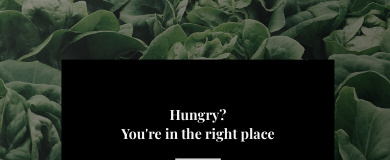
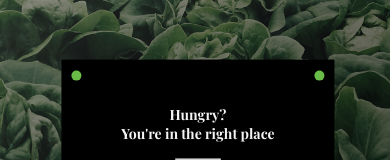
Before and after one commit to anna-ossowska/foodly-app, a React (Create React App) app: page /menu in a window 390 px wide. Shown: the part 206-366 px from the top of the page. Built offline with nearby package versions, Linux system fonts and the light colour scheme; no server answers.

Commit message:
Adding media queries

```diff
--- a/src/components/Layout/Banners/BannerBoard.js
+++ b/src/components/Layout/Banners/BannerBoard.js
@@ -3,6 +3,8 @@ import classes from './BannerBoard.module.css';
 const BannerBoard = () => {
   return (
     <div className={classes['banner-board']}>
+      <div className={classes['circle-1']}>&nbsp;</div>
+      <div className={classes['circle-2']}>&nbsp;</div>
       <h3>
         Hungry?
         <br />
--- a/src/components/Layout/Banners/BannerBoard.module.css
+++ b/src/components/Layout/Banners/BannerBoard.module.css
@@ -3,13 +3,13 @@
   grid-row: 1 / span 3;
   z-index: 2;
   height: 85vh;
-
   padding: 8rem;
   background-color: var(--color-black);
   color: var(--color-grey-light-1);
   display: flex;
   flex-direction: column;
   justify-content: center;
+  position: relative;
 }
 
 .banner-board h3 {
@@ -29,6 +29,33 @@
   font-size: 1.8rem;
   text-align: justify;
   hyphens: auto;
+}
+
+.circle-1 {
+  background-color: #203816;
+  height: 6rem;
+  width: 6rem;
+  border-radius: 50%;
+  position: absolute;
+  top: 5.5rem;
+  right: 10rem;
+}
+
+.circle-2 {
+  background-color: #283625;
+  height: 2.25rem;
+  width: 2.25rem;
+  border-radius: 50%;
+  position: absolute;
+  top: 13rem;
+  right: 6rem;
+}
+
+/* Big desktop */
+@media only screen and (min-width: 130em) {
+  .banner-board {
+    grid-column: 3 / span 2;
+  }
 }
 
 /* Tab-land 1200px*/
@@ -62,6 +89,26 @@
     text-align: center;
     hyphens: none;
   }
+
+  .circle-1 {
+    background-color: var(--color-highlight);
+    height: 2rem;
+    width: 2rem;
+    border-radius: 50%;
+    position: absolute;
+    top: 2rem;
+    left: 2rem;
+  }
+
+  .circle-2 {
+    background-color: var(--color-highlight);
+    height: 2rem;
+    width: 2rem;
+    border-radius: 50%;
+    position: absolute;
+    top: 2rem;
+    right: 2rem;
+  }
 }
 
 /* Phone  600px*/
--- a/src/components/Layout/PopularDishes.js
+++ b/src/components/Layout/PopularDishes.js
@@ -16,6 +16,7 @@ const PopularDishes = () => {
         {filteredItems.map((item) => {
           return (
             <PopularDish
+              key={item.id}
               title={item.title}
               shortDescription={item.shortDescription}
               price={item.price}
--- a/src/components/UI/MenuCard.module.css
+++ b/src/components/UI/MenuCard.module.css
@@ -38,6 +38,13 @@
   }
 }
 
+/* Big desktop */
+@media only screen and (min-width: 130em) {
+  .menu-card {
+    grid-column: 5 / span 4;
+  }
+}
+
 /* Tab-land 1200px*/
 @media only screen and (max-width: 75em) {
   .menu-card {
--- a/src/pages/Menu.module.css
+++ b/src/pages/Menu.module.css
@@ -10,6 +10,13 @@
   );
 }
 
+/* Big desktop */
+@media only screen and (min-width: 130em) {
+  .menu-grid {
+    grid-template-columns: repeat(10, 1fr);
+  }
+}
+
 @media only screen and (max-width: 75em) {
   .menu-grid {
     display: block;
```
Also changed, not shown: 1 other file (tests, documents, lock files or other folders).
